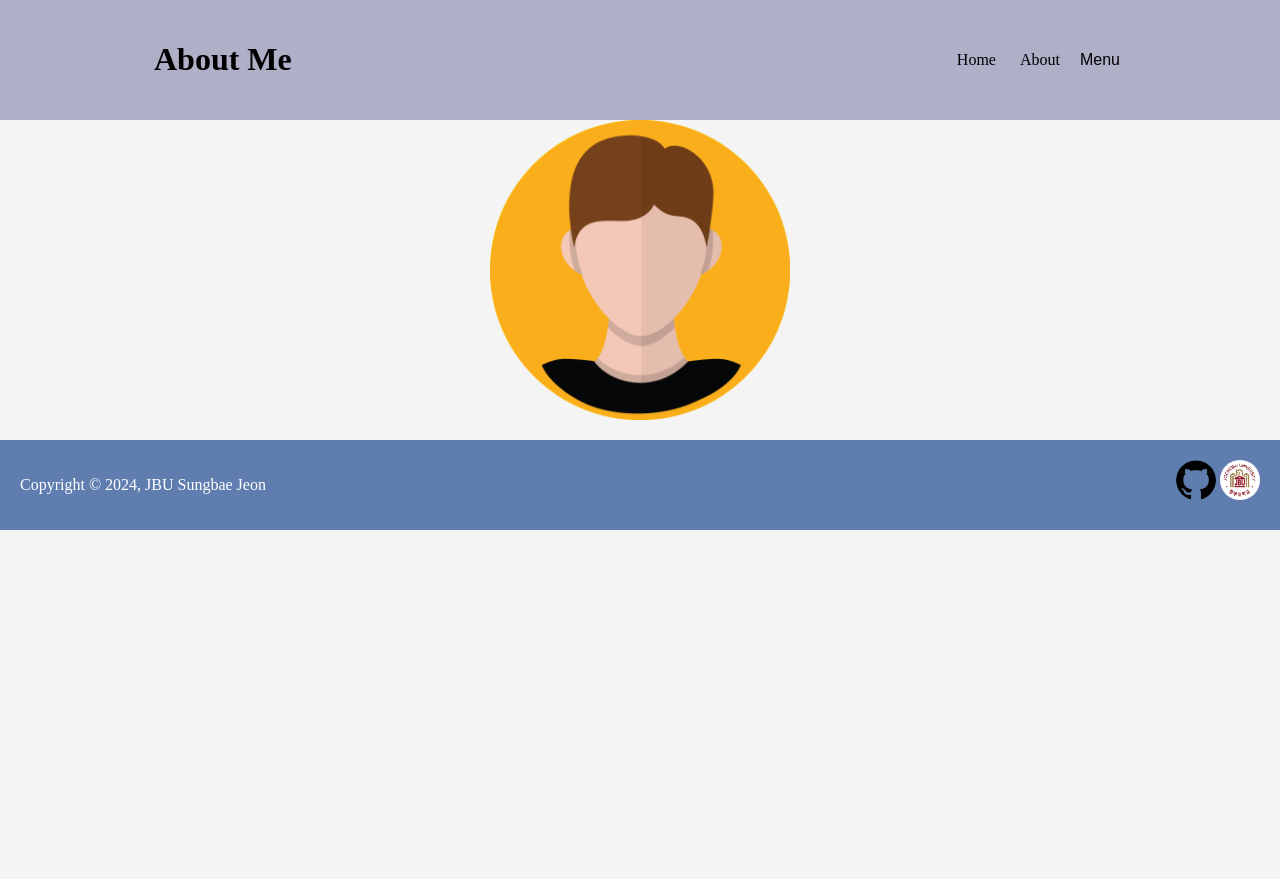
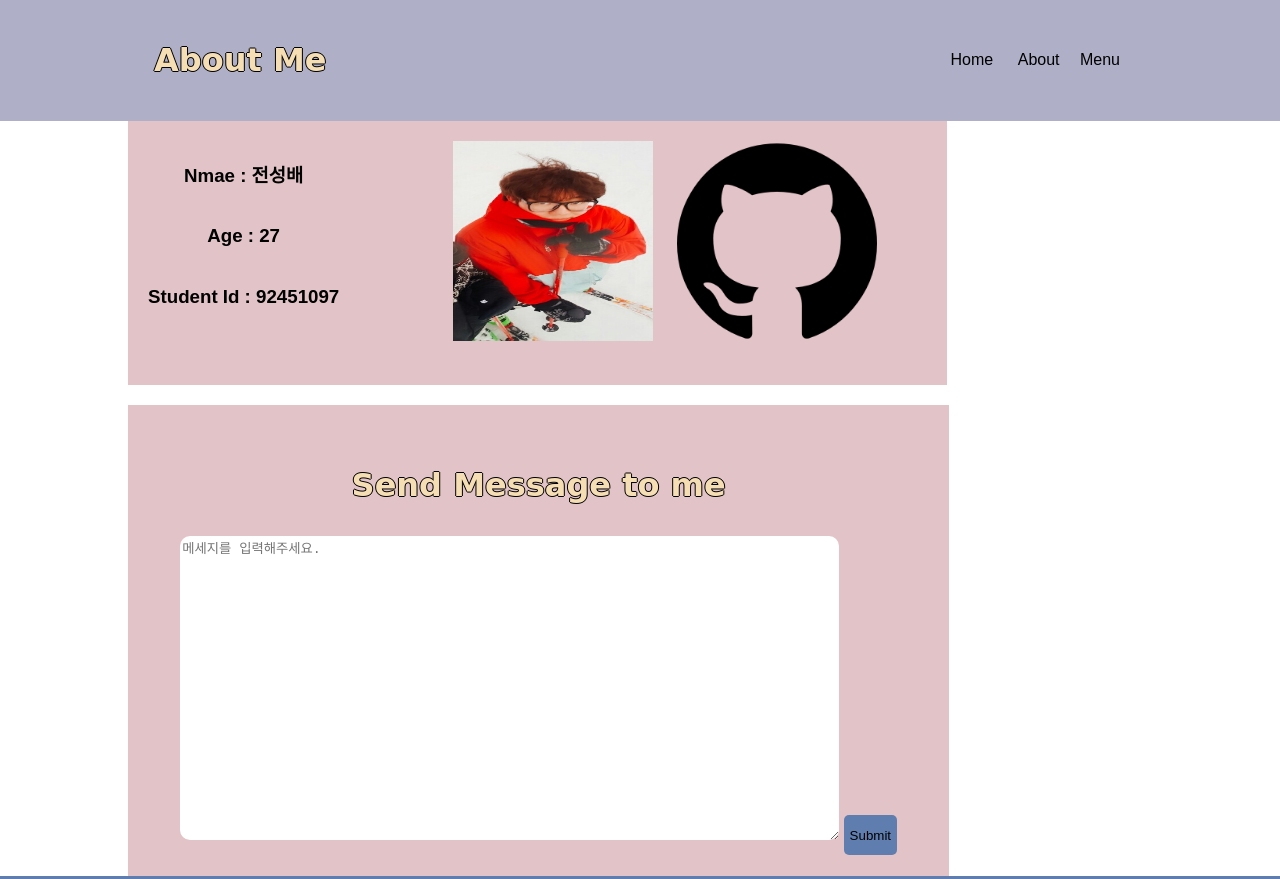
Before and after one commit to sung0125/2024_JBU_S4_SB, a plain HTML site: page html/about.html in a window 1280 px wide. Shown: the top 879 px of the page. Before the commit the page ends 800 px from the top, so only its background shows below. Drawn offline with Linux system fonts and the light colour scheme.

Commit message:
Add files via upload

```diff
--- a/css/main.css
+++ b/css/main.css
@@ -1,8 +1,16 @@
 body {
-    background-color: #f4f4f4;
-    font: Arial, Helvetica, sans-serif;
+    font-family: "Poppins", sans-serif;
+    text-align: center;
+    margin: 0;
     padding: 0;
-    margin: 0;
+}
+
+h1,
+h2 {
+    font-family: "Sail", cursive;
+    font-weight: 600;
+    color: wheat;
+    text-shadow: -1px 0 #000, 0 1px #000, 1px 0 #000, 0 -1px #000;
 }
 
 @font-face {
@@ -22,6 +30,7 @@ body {
     background-color: #e2c3c7;
     padding: 1px;
 }
+
 .secon-container p,
 h1,
 h3 {
@@ -103,52 +112,6 @@ nav ul li a {
     background-color: #5f7eaf;
 }
 
-.ab-outer {
-    width: 300px;
-    height: 300px;
-    margin: auto;
-}
-
-.ab-inner {
-    width: 100%;
-    height: 100%;
-    position: relative;
-}
-
-.front {
-    width: 100%;
-    position: absolute;
-    z-index: 1;
-}
-
-.back {
-    width: 100%;
-    position: absolute;
-    text-align: center;
-    background-color: yellow;
-    border-radius: 50%;
-    padding-top: 50px;
-    box-sizing: border-box;
-    height: 100%;
-    transform: rotateY(180deg);
-}
-
-.ab-inner {
-    width: 100%;
-    height: 100%;
-    position: relative;
-    transition: all 1s;
-    transform-style: preserve-3d;
-}
-
-.ab-inner:hover {
-    transform: rotateY(180deg);
-}
-
-.front {
-    backface-visibility: hidden;
-}
-
 .table-container {
     box-sizing: border-box;
     display: block;
@@ -173,7 +136,7 @@ nav ul li a {
 /* Footer */
 footer {
     padding: 20px;
-    margin-top: 20px;
+    margin-top: 0px;
     color: white;
     background-color: #5f7eaf;
     display: flex;
@@ -279,6 +242,86 @@ td {
     transform-box: content-box;
 }
 
+.home-container {
+    min-width: 1200px;
+}
+
+#home {
+    background-image: url("../img/bg.jpg");
+    background-size: cover;
+    background-attachment: fixed;
+    background-position: 0 -120px;
+    height: 100vh;
+}
+
+#home .title {
+    position: absolute;
+    top: 50%;
+    left: 50%;
+    transform: translate(-50%, -50%);
+}
+
+#home .title h1 {
+    width: 500px;
+    height: 60px;
+    font-size: 55px;
+    margin-bottom: 1.3rem;
+}
+
+#home .title p {
+    font-size: 15px;
+    font-weight: 400;
+}
+
+.about-me {
+    background-color: #e2c3c7;
+    width: 80%;
+}
+
+.about-left {
+    float: left;
+    padding: 10px;
+}
+
+.about-right {
+    float: right;
+    margin: 20px 50px;
+}
+
+.about-right img {
+    margin-right: 20px;
+}
+
+.message {
+    padding: 1px;
+    margin-top: 20px;
+    background-color: #e2c3c7;
+    width: 80%;
+}
+
+.message h1 {
+    margin-top: 50px;
+    text-align: center;
+}
+
+.message form {
+    margin: auto;
+    text-align: center;
+}
+
+.message textarea {
+    border: none;
+    border-radius: 10px;
+}
+
+.message button {
+    height: 40px;
+    background-color: #5f7eaf;
+    margin-bottom: 20px;
+    border: none;
+    border-radius: 5px;
+}
+
 @media screen and (max-width: 768px) {
     * {
         font-size: 15px;
@@ -287,3 +330,13 @@ td {
         grid-template-columns: repeat(2, 1fr);
     }
 }
+
+@media screen and (max-width: 768px) {
+    .message textarea {
+        width: 80%;
+    }
+
+    .table-container table {
+        width: 80%;
+    }
+}
--- a/html/about.html
+++ b/html/about.html
@@ -35,18 +35,33 @@
                 </nav>
             </div>
         </header>
-        <section>
-            <div class="ab-outer">
-                <div class="ab-inner">
-                    <img src="../img/profile.png" class="front" />
-                    <div class="back">
-                        <h3>Name : 전성배</h3>
-                        <h3>Age : 27</h3>
-                    </div>
+        <div class="container">
+            <div class="about-me">
+                <div class="about-left">
+                    <h3>Nmae : 전성배</h3>
+                    <h3>Age : 27</h3>
+                    <h3>Student Id : 92451097</h3>
+                    <h3></h3>
                 </div>
+                <div class="about-right">
+                    <img src="../img/KakaoTalk_20240421_201007539.jpg" alt="" width="200px" height="200px" />
+                    <a href="https://github.com/sung0125?tab=repositories"
+                        ><img src="../img/github.png" alt="" width="200px" height="200px"
+                    /></a>
+                </div>
+                <div style="clear: both"></div>
             </div>
-        </section>
+        </div>
 
+        <div class="container">
+            <div class="message">
+                <h1>Send Message to me</h1>
+                <form>
+                    <textarea name="border" id="" cols="80" rows="20" placeholder="메세지를 입력해주세요."></textarea>
+                    <button>Submit</button>
+                </form>
+            </div>
+        </div>
         <footer>
             <div>
                 <p>Copyright &copy; 2024, JBU Sungbae Jeon</p>
--- a/index.html
+++ b/index.html
@@ -35,7 +35,16 @@
                 </nav>
             </div>
         </header>
-
+        <main>
+            <div class="home-container">
+                <section id="home">
+                    <div class="title">
+                        <h1 style="width: 800px"></h1>
+                        <p>안녕하세요 중부대학교 24학번 전성배 입니다. 만나서 반가워요</p>
+                    </div>
+                </section>
+            </div>
+        </main>
         <footer>
             <div>
                 <p>Copyright &copy; 2024, JBU Sungbae Jeon</p>
@@ -45,5 +54,7 @@
                 <a href="https://www.joongbu.ac.kr/is/"><img src="img/tmpF39D.png" alt="" /></a>
             </div>
         </footer>
+
+        <script src="js/main.js"></script>
     </body>
 </html>
```
Also changed, not shown: html/grtid-model.html (+1 -1 lines), html/table.html (+1 -1 lines), js/main.js (+30 -18 lines), img/KakaoTalk_20240421_201007539.jpg (added), img/bg.jpg (added).
